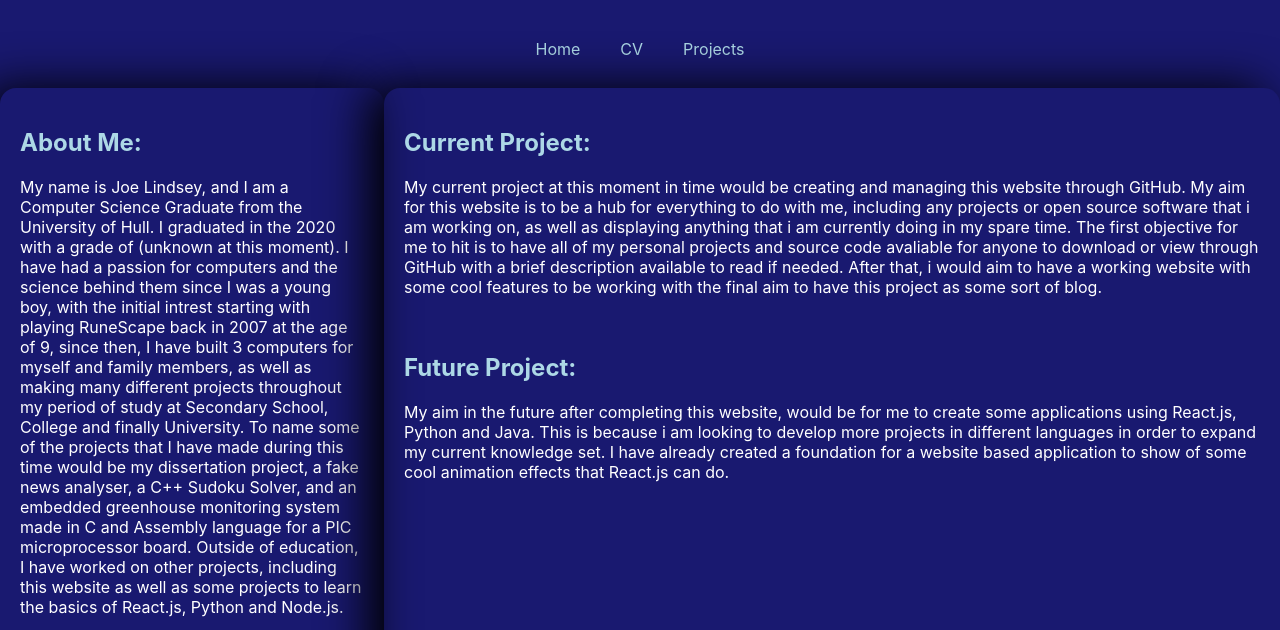
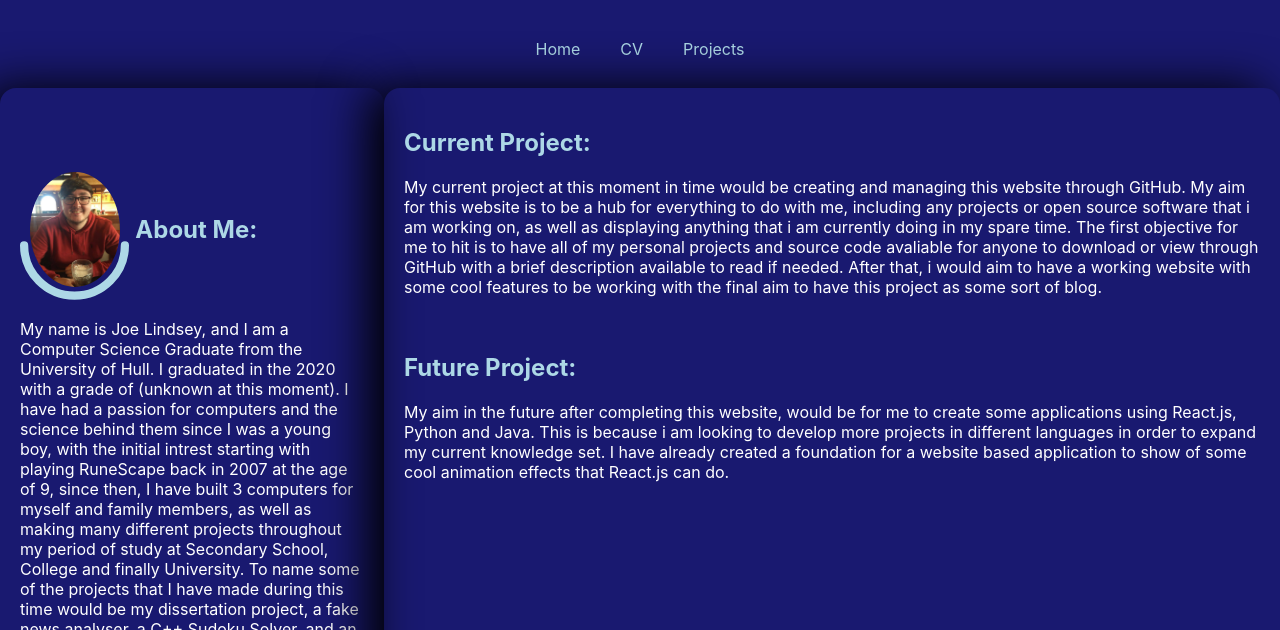
Before and after one commit to JoeLindsey3101/JoeLindsey3101.github.io, a plain HTML site: page index.html in a window 1280 px wide. Shown: the top 630 px of the page. Drawn offline with Linux system fonts and the light colour scheme.

Commit message:
Added Picture
Added a picture of myself on the website and changed some UI features.

```diff
--- a/Index.css
+++ b/Index.css
@@ -81,6 +81,43 @@ body {
   flex-direction: row;
   flex-wrap: wrap;
 }
+
+.card-author {
+  position: relative;
+  display: grid;
+  grid-template-columns: 75px 1fr;
+  align-items: center;
+  margin: 3rem 0 0;
+}
+
+.author-avatar img {
+  display: block;
+  width: 90px;
+  height: 115px;
+  border-radius: 100%;
+  margin: 16px 10px;
+}
+
+.half-circle {
+  position: absolute;
+  bottom: 0;
+  left: 0;
+  width: 109px;
+  height: 65px;
+  fill: none;
+  stroke: lightblue;
+  stroke-width: 8;
+  stroke-linecap: round;
+}
+
+.author-name {
+  position: relative;
+  left: 15%;
+
+}
+
+
+
 /* changed settings for h2, h4 and p text blocks */
 h2 {
   color: lightblue;
--- a/index.html
+++ b/index.html
@@ -27,7 +27,18 @@
 <!-- The flexible grid (content) -->
 <div class="row">
   <div class="side">
-    <h2>About Me:</h2>
+    <div class="card-author">
+      <a class="author-avatar" href="#">
+        <img src="nice photo.jpg" />
+      </a>
+      <svg class="half-circle" viewBox="0 0 106 57">
+        <path d="M102 4c0 27.1-21.9 49-49 49S4 31.1 4 4"></path>
+      </svg>
+      <div class="author-name">
+        <h2>About Me:</h2>
+      </div>
+
+    </div>
     <p>My name is Joe Lindsey, and I am a Computer Science Graduate from the University of Hull. I graduated in the 2020 with a grade of (unknown at this moment).
       I have had a passion for computers and the science behind them since I was a young boy, with the initial intrest starting with playing RuneScape back in 2007 at the age of
       9, since then, I have built 3 computers for myself and family members, as well as making many different projects throughout my period of study at Secondary School,
```
Also changed, not shown: nice photo.jpg (added).
